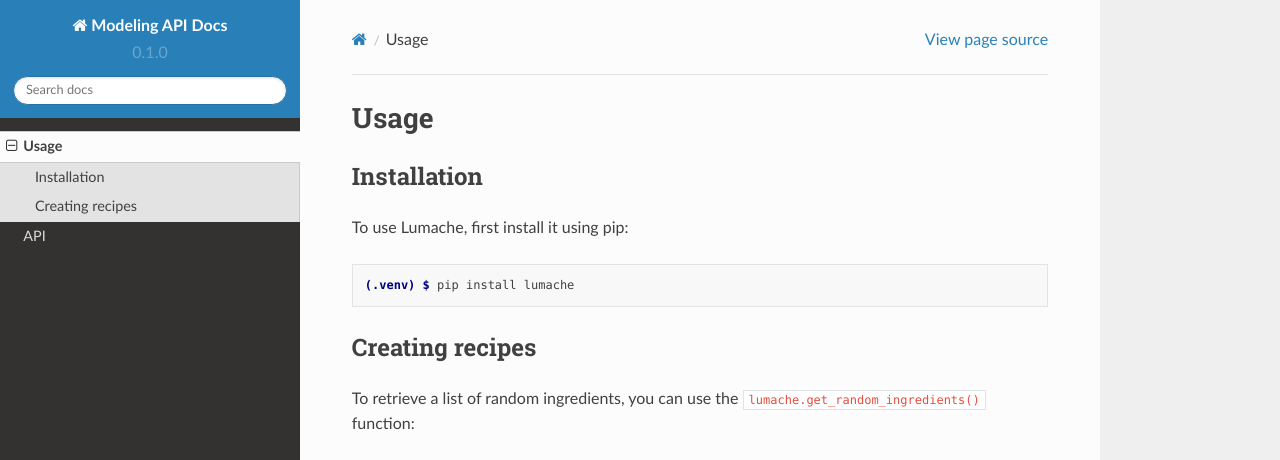
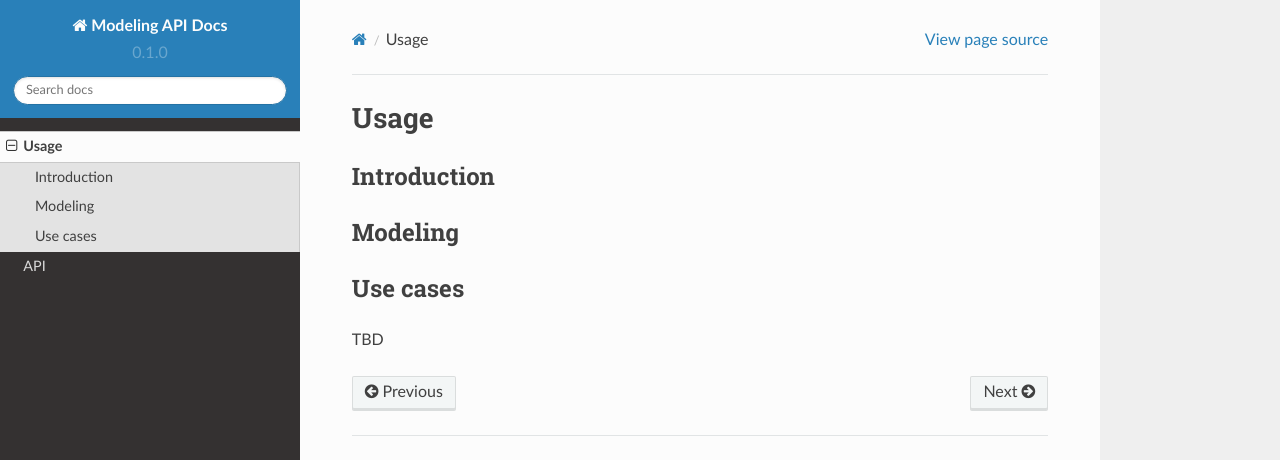
Before and after one commit to RadiantLabs/modeling-api-docs, a Sphinx documentation site: the page built from docs/source/usage.rst, in a window 1280 px wide and 1095 px high. Shown: the top 460 px of the window. Built offline with Sphinx 7.4.7 and the Read the Docs theme 2.0.0, drawn with Linux system fonts in a browser that asks for light colours; some of the changed text lies outside the part shown; grey boxes are pictures that could not be loaded.

Commit message:
Add intro to endpoint

```diff
--- a/docs/source/index.rst
+++ b/docs/source/index.rst
@@ -1,10 +1,10 @@
-Welcome to Lumache's documentation!
-===================================
+Welcome to the Modeling API documentation!
+==========================================
 
 The Modeling API is Radiant Labs' main tool to generate energy consumption models for homes.
 
 Check out the :doc:`usage` section for further information, including
-how to :ref:`installation` the project.
+how use the :ref:`endpoints`.
 
 .. note::
 
--- a/docs/source/usage.rst
+++ b/docs/source/usage.rst
@@ -1,33 +1,15 @@
 Usage
 =====
 
-.. _installation:
+.. _introduction:
 
-Installation
+Introduction
 ------------
 
-To use Lumache, first install it using pip:
+Modeling
+--------
 
-.. code-block:: console
+Use cases
+---------
 
-   (.venv) $ pip install lumache
-
-Creating recipes
-----------------
-
-To retrieve a list of random ingredients,
-you can use the ``lumache.get_random_ingredients()`` function:
-
-.. autofunction:: lumache.get_random_ingredients
-
-The ``kind`` parameter should be either ``"meat"``, ``"fish"``,
-or ``"veggies"``. Otherwise, :py:func:`lumache.get_random_ingredients`
-will raise an exception.
-
-.. autoexception:: lumache.InvalidKindError
-
-For example:
-
->>> import lumache
->>> lumache.get_random_ingredients()
-['shells', 'gorgonzola', 'parsley']
+TBD
```
Also changed, not shown: docs/source/api.rst (+19 -3 lines), lumache.py (deleted, +0 -23 lines).
